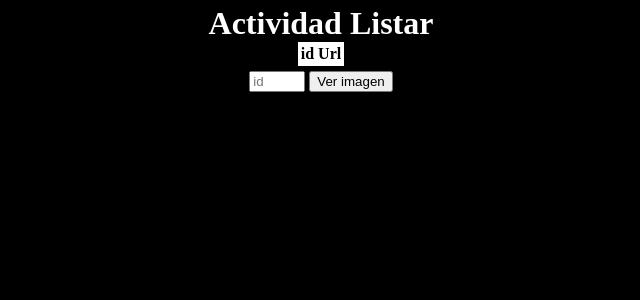
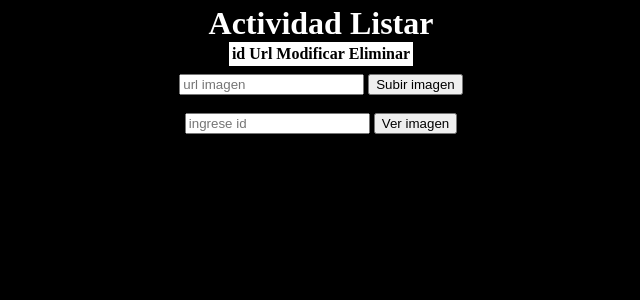
Before and after one commit to franxiskoo20/tarea_ayudantia, a PHP site: page /ayudantia/ in a window 1280 px wide. Shown: the top 300 px of the page, without its empty margins (319-959 px from the left). Run offline with PHP 8.4, Linux system fonts and the light colour scheme; data that the repository does not hold is empty.

Commit message:
tarea CRUD

```diff
--- a/mostrar_id_url.php
+++ b/controlador/mostrar_id_url.php
@@ -5,5 +5,4 @@ require_once("bds/conexion.php");
 $mostrar_datos_cosultaSql =  "SELECT * FROM imagenes";
 $mostrar_datos_cosulta =  mysqli_query($con,$mostrar_datos_cosultaSql);
 
-
 ?>
--- a/index.php
+++ b/index.php
@@ -3,7 +3,7 @@
 <!-- fin conexion bds -->
 
 <!-- mostrar datos en la tabla -->
-<?php include("mostrar_id_url.php")?>
+<?php include("controlador/mostrar_id_url.php")?>
 <!-- fin de mostrar datos -->
 
 <!-- Francisco Miguel González Placencia
@@ -36,13 +36,16 @@ Tarea: ayudantia -->
             <tr>
                 <th scope="col">id</th>
                 <th scope="col">Url</th>
+                <th scope="col">Modificar</th>
+                <th scope="col">Eliminar</th>
             </tr>
 
             <?php  if($mostrar_datos_cosulta):  foreach($mostrar_datos_cosulta as $row): ?>
             <tr>
                 <td><?php echo $row['id']?></td>
                 <td><a href="<?php echo $row['url'] ?>" target="_blank"><?php echo $row['url'] ?></a></td>
-
+                <td><a href="vistas/modificar_imagen.php?id=<?php echo $row['id'] ?>">Modificar</a></td>
+                <td><a href="controlador/eliminar_imagen.php?id=<?php echo $row['id'] ?>">Eliminar</a></td>
             </tr>
             <?php endforeach;endif ?>
 
@@ -50,10 +53,14 @@ Tarea: ayudantia -->
     </div>
 
     <div>
+        <form action="controlador/insertar_imagen.php" method="POST" style="text-align: center">
+            <input type="text" name="imagen" placeholder="url imagen">
+            <input type="submit" value="Subir imagen">
+        </form>
+        <br>
         <form action="index.php" method="POST" style="text-align: center">
-            <input type="number" min="1" max="10" placeholder="id" name="id_enviar" required>
+            <input type="number" min="1" placeholder="ingrese id " name="id_enviar" required>
             <input type="submit" value="Ver imagen" name="submit" require>
-            <br>
         </form>
 
         <?php
--- a/styles/style.css
+++ b/styles/style.css
@@ -11,7 +11,7 @@ td {
 }
 
 div{
-    margin-bottom: 5px;
+    margin-bottom: 8px;
 }
 
 form{
```
Also changed, not shown: controlador/eliminar_imagen.php (added, +13 -0 lines), controlador/insertar_imagen.php (added, +14 -0 lines), controlador/modificar_imagen_bd.php (added, +14 -0 lines), vistas/modificar_imagen.php (added, +32 -0 lines).
